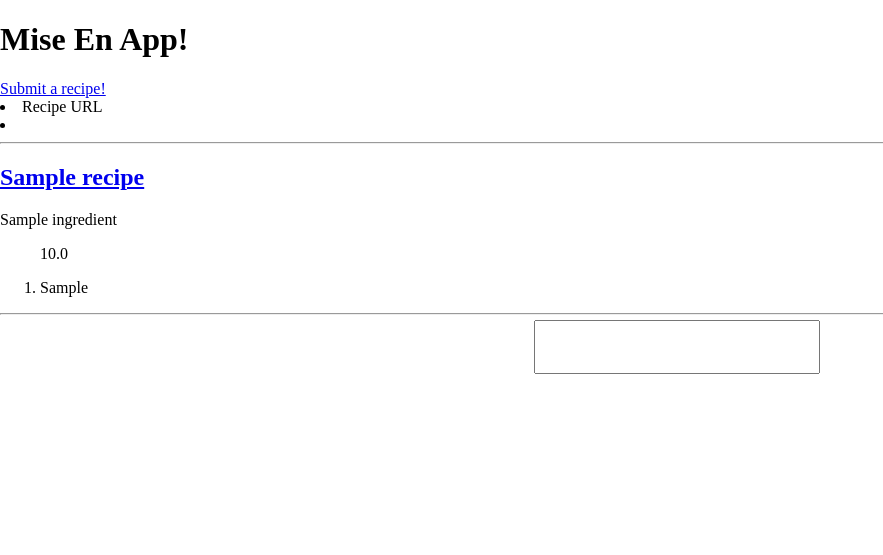
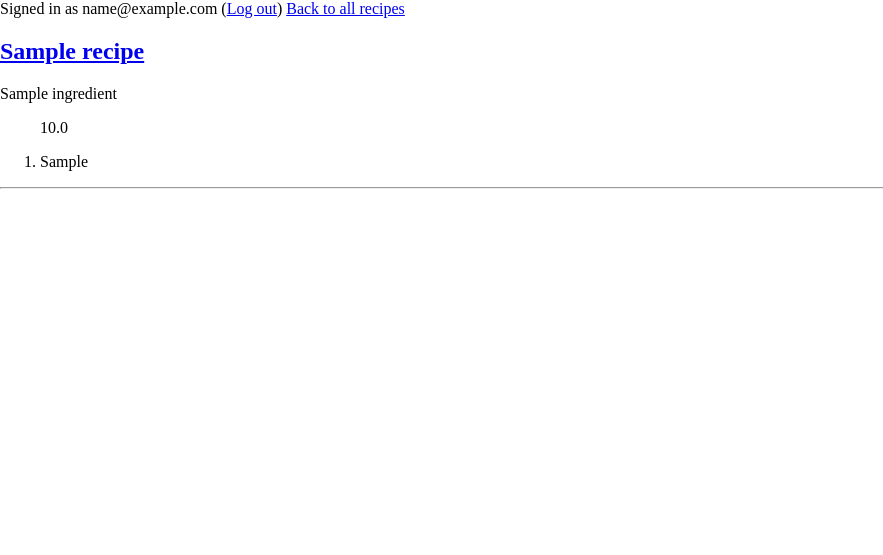
Before and after one commit to KopiSusu/Miseanapp, a Rails app: page /recipes/1 in a window 1280 px wide. Shown: the top 555 px of the page, without its empty margins (0-883 px from the left). After the commit the page ends 189 px from the top, so only its background shows below. Run offline with Rails 7, Linux system fonts and the light colour scheme; a user stored in the database is signed in; tables that the repository leaves empty hold one stand-in row (values such as "Sample post"); some libraries are stand-ins or nearby versions.

Commit message:
fixed create, new page, index page

```diff
--- a/app/controllers/application_controller.rb
+++ b/app/controllers/application_controller.rb
@@ -4,6 +4,13 @@ class ApplicationController < ActionController::Base
   protect_from_forgery with: :exception
 
   protected
+
+  def restrict_access
+    if !current_user
+      flash[:alert] = "You must log in."
+      redirect_to new_session_path
+    end
+  end
 
   def current_user
     @current_user ||= User.find(session[:user_id]) if session[:user_id]
--- a/app/controllers/recipes_controller.rb
+++ b/app/controllers/recipes_controller.rb
@@ -1,11 +1,13 @@
 class RecipesController < ApplicationController
 
+  before_filter :restrict_access
+
   def index
-    @recipes = Recipe.all
+    @recipes = Recipe.where(user_id: current_user.id)
   end
 
   def show
-    @recipes = Recipe.all
+    @recipe = Recipe.find(params[:id])
   end
 
   def new
@@ -24,7 +26,7 @@ class RecipesController < ApplicationController
   def update
     @recipe = Recipe.find(params[:id])
 
-    if @recipe.update_attributes(recipe_params)
+    if @recipe.update_attributes(update_recipe_params)
       redirect_to recipe_path(@recipe)
     else
       render :edit
@@ -53,8 +55,9 @@ class RecipesController < ApplicationController
       for step in @steps do
         @recipe.steps << Step.new(instruction: step)
       end
+      @recipe.user_id = current_user.id
       @recipe.save
-      redirect_to recipes_path
+      redirect_to edit_recipe_path(@recipe.id)
     else
       @recipe = Recipe.new(recipe_params)
       if @recipe.save
@@ -79,4 +82,10 @@ class RecipesController < ApplicationController
     )
   end
 
+  def update_recipe_params
+    params.require(:recipe).permit(
+      :title, :picture_url
+    )
+  end
+
 end
--- a/app/controllers/sessions_controller.rb
+++ b/app/controllers/sessions_controller.rb
@@ -8,7 +8,7 @@ class SessionsController < ApplicationController
 
     if user && user.authenticate(params[:password])
       session[:user_id] = user.id
-      redirect_to movies_path
+      redirect_to recipes_path
     else
       render :new
     end
@@ -16,7 +16,7 @@ class SessionsController < ApplicationController
 
   def destroy
     session[:user_id] = nil
-    redirect_to movies_path, notice: "Adios!"
+    redirect_to recipes_path, notice: "Adios!"
   end
 
 end
--- a/app/controllers/users_controller.rb
+++ b/app/controllers/users_controller.rb
@@ -15,7 +15,7 @@ class UsersController < ApplicationController
 
     if @user.save
       session[:user_id] = @user.id # auto log in
-      redirect_to movies_path
+      redirect_to recipes_path
     else
       render :new
     end
--- a/app/models/ingredient.rb
+++ b/app/models/ingredient.rb
@@ -4,5 +4,5 @@ class Ingredient < ActiveRecord::Base
   has_many :recipes, through: :joinirtables
 
   has_many :amounts, dependent: :destroy
-  accepts_nested_attributes_for :amounts, :reject_if => lambda { |a| a[:quantity].blank? }, :allow_destroy => true
+  accepts_nested_attributes_for :amounts, :reject_if => lambda { |a| a[:quantity].blank? }, :allow_destroy => true, update_only: true
 end
--- a/app/models/recipe.rb
+++ b/app/models/recipe.rb
@@ -6,8 +6,8 @@ class Recipe < ActiveRecord::Base
   has_many :joinirtables
   has_many :ingredients, through: :joinirtables
 
-  accepts_nested_attributes_for :ingredients, :reject_if => lambda { |a| a[:name].blank? }, :allow_destroy => true
-  accepts_nested_attributes_for :steps, :reject_if => lambda { |a| a[:instruction].blank? }, :allow_destroy => true
+  accepts_nested_attributes_for :ingredients, :reject_if => lambda { |a| a[:name].blank? }, :allow_destroy => true, update_only: true
+  accepts_nested_attributes_for :steps, :reject_if => lambda { |a| a[:instruction].blank? }, :allow_destroy => true, update_only: true
 
   validates :title,
     presence: true
--- a/app/views/layouts/_header.html.erb
+++ b/app/views/layouts/_header.html.erb
@@ -6,3 +6,9 @@
 </ul>
 <a id="pull">Menu</a>
 </nav>  -->
+
+<% if current_user %>
+  Signed in as <%= current_user.email %> (<%= link_to "Log out", session_path("current"), method: :delete %>)
+<% else %>
+  <%= link_to "Log In", new_session_path %> | <%= link_to "Sign Up", new_user_path %>
+<% end %>
--- a/app/views/recipes/edit.html.erb
+++ b/app/views/recipes/edit.html.erb
@@ -1,2 +1,3 @@
-<h1>Recipes#edit</h1>
-<p>Find me in app/views/recipes/edit.html.erb</p>
+<%= link_to "Back to all recipes", recipes_path %>
+
+<%= render 'form' %>
--- a/app/views/recipes/show.html.erb
+++ b/app/views/recipes/show.html.erb
@@ -1,15 +1,8 @@
-<h1>Mise En App!</h1>
-<%= link_to "Submit a recipe!", new_recipe_path %>
-  <%= form_for recipes_path, :html => { :id => 'form' }, :method => 'post' do %>
-      <li><a id='search'>Recipe URL</a></li>
-      <li id='text-tag'><%= text_field_tag :url%></li>
-  <% end %>
-<hr>
-<% @recipes.each do |recipe| %>
+<%= link_to "Back to all recipes", recipes_path %>
 
-  <h2><%= link_to recipe.title, recipe_path(recipe) %></h2>
+<h2><%= link_to @recipe.title, recipe_path(@recipe) %></h2>
 
-  <% recipe.ingredients.each do |ingredient| %>
+<% @recipe.ingredients.each do |ingredient| %>
   <p contenteditable="true"><%= ingredient.name %></p>
   <% for amount in ingredient.amounts %>
   <ul>
@@ -19,11 +12,9 @@
 <%end%>
 
 <ol>
-  <% recipe.steps.each do |step| %>
+<% @recipe.steps.each do |step| %>
   <li contenteditable="true"><%= step.instruction %></li>
 <%end%>
 </ol>
 
 <hr>
-
-<% end %>
```
Lines whose indentation alone changed are shown as unchanged.
